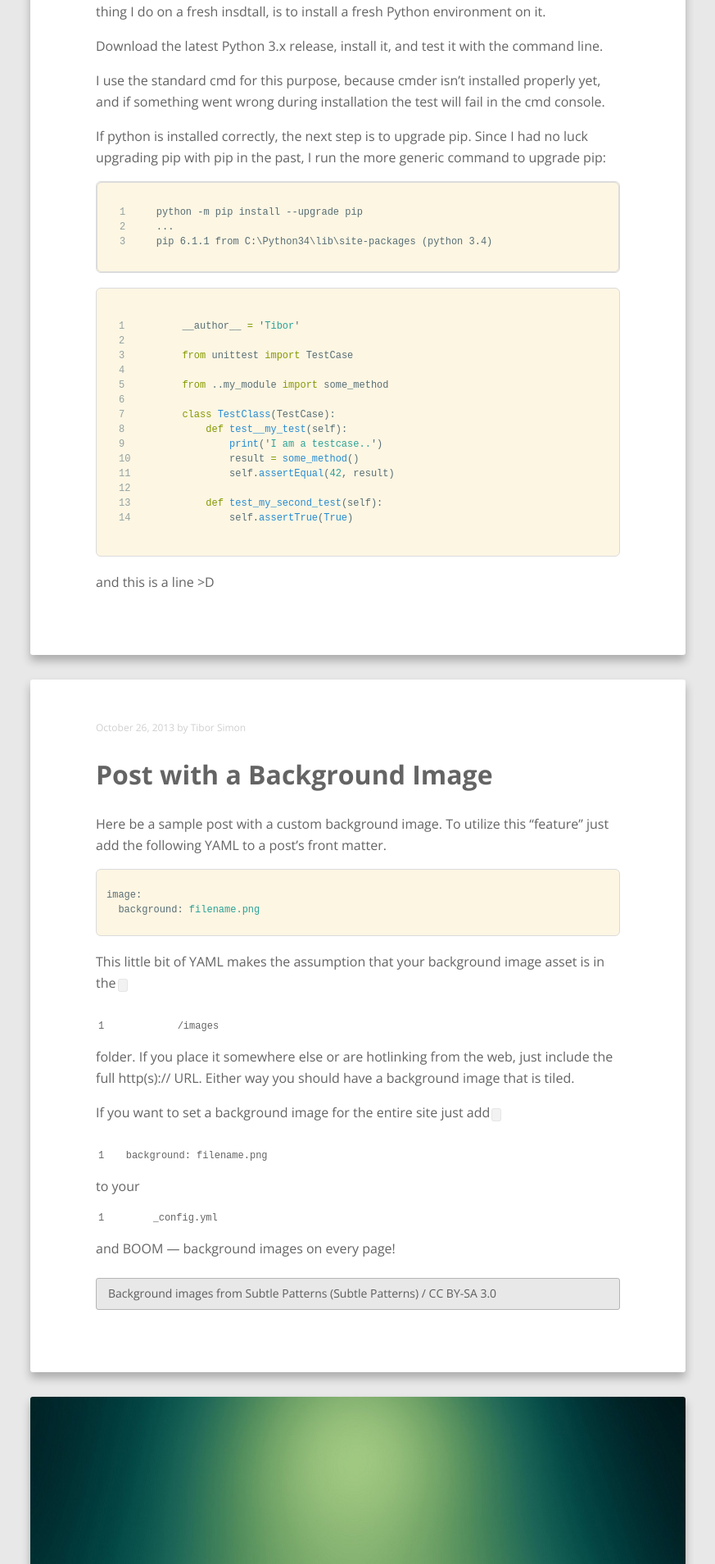
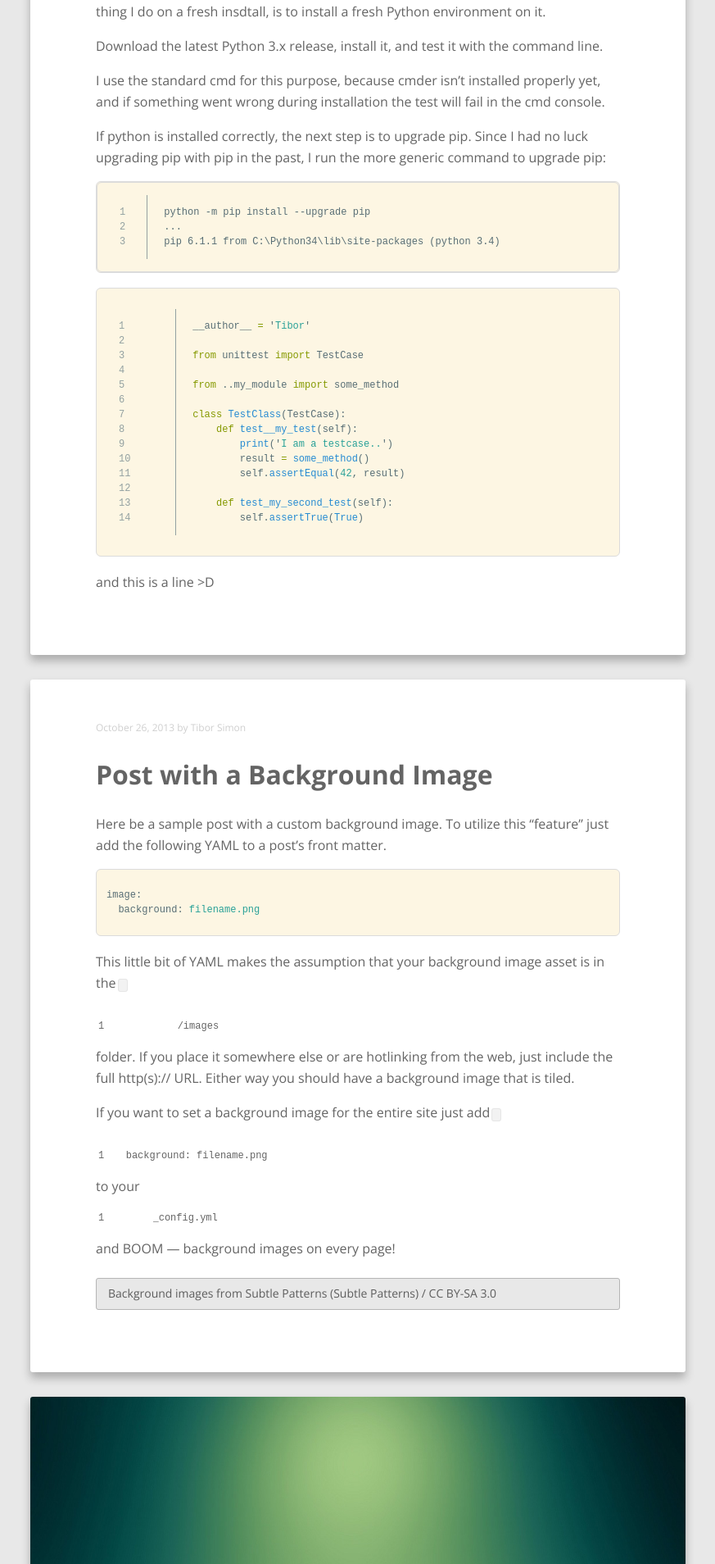
Before and after one commit to tiborsimon/tiborsimon.github.io, a Jekyll site: the page built from index.html, in a window 1280 px wide. Shown: the part 707-2615 px from the top of the page at 82% size, without its empty margins (203-1076 px from the left). Built offline with Jekyll 4.4.1, drawn with Linux system fonts in a browser that asks for light colours; nearby versions of some CDN libraries; the list of posts is cut into pages by our own code.

Commit message:
codeblock

```diff
--- a/_sass/_pygments.scss
+++ b/_sass/_pygments.scss
@@ -4,6 +4,7 @@
     color: #586e75;
     border: 1px solid darken($body-color, 5);
     background-color: #fdf6e3;
+    line-height: 1.2;
     @include rounded(6px);
     pre {
         position: relative;
@@ -11,7 +12,12 @@
         padding: 1em;
     }
     .hhl { background-color: #fdf6e3;}
-    .lineno { color: #93a1a1 } /* Line Numbers */
+    .lineno {
+        color: #93a1a1;
+        padding-right: 15px;
+        border-right: 1px solid;
+        margin-right: 4px;
+     } /* Line Numbers */
     .c { color: #93a1a1 } /* Comment */
     .err { color: #586e75 } /* Error */
     .g { color: #586e75 } /* Generic */
```
Lines whose indentation alone changed are shown as unchanged.
